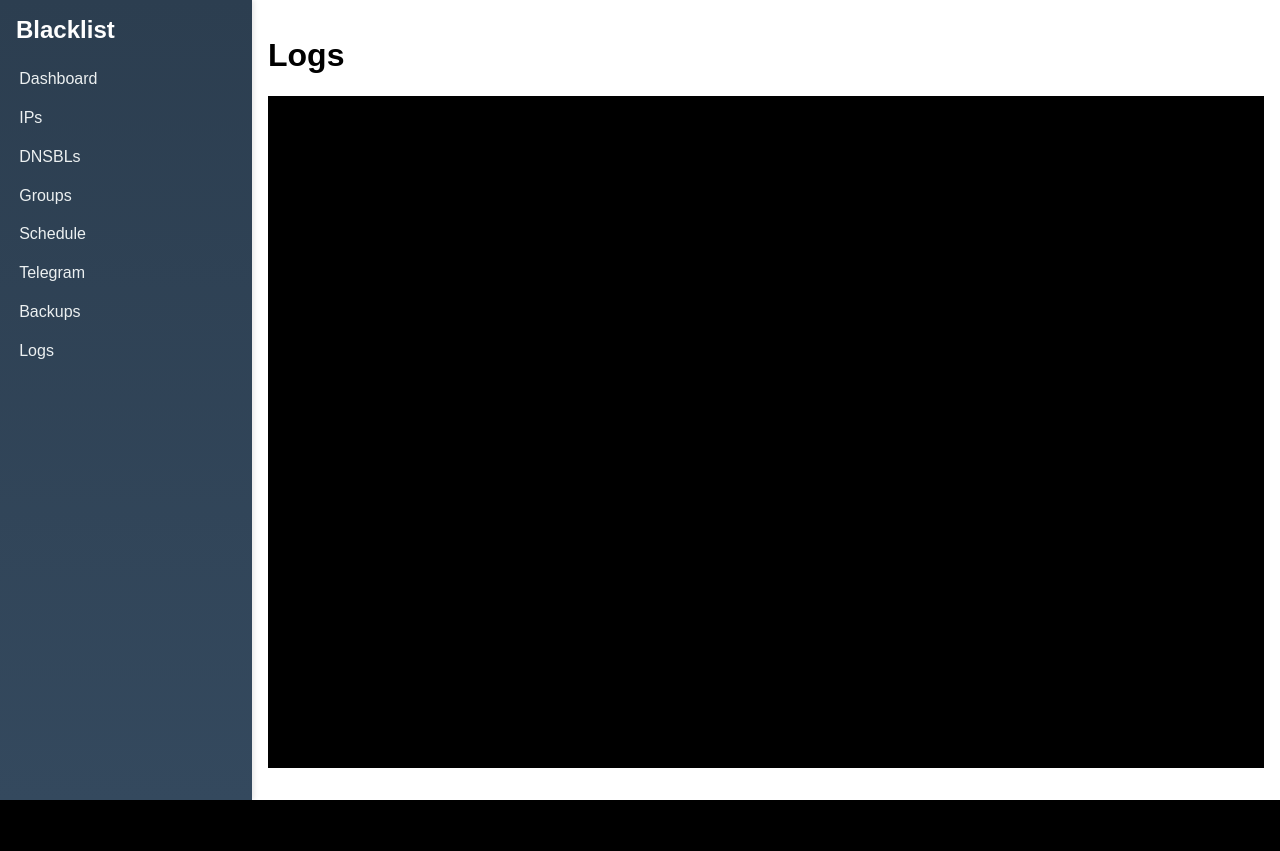
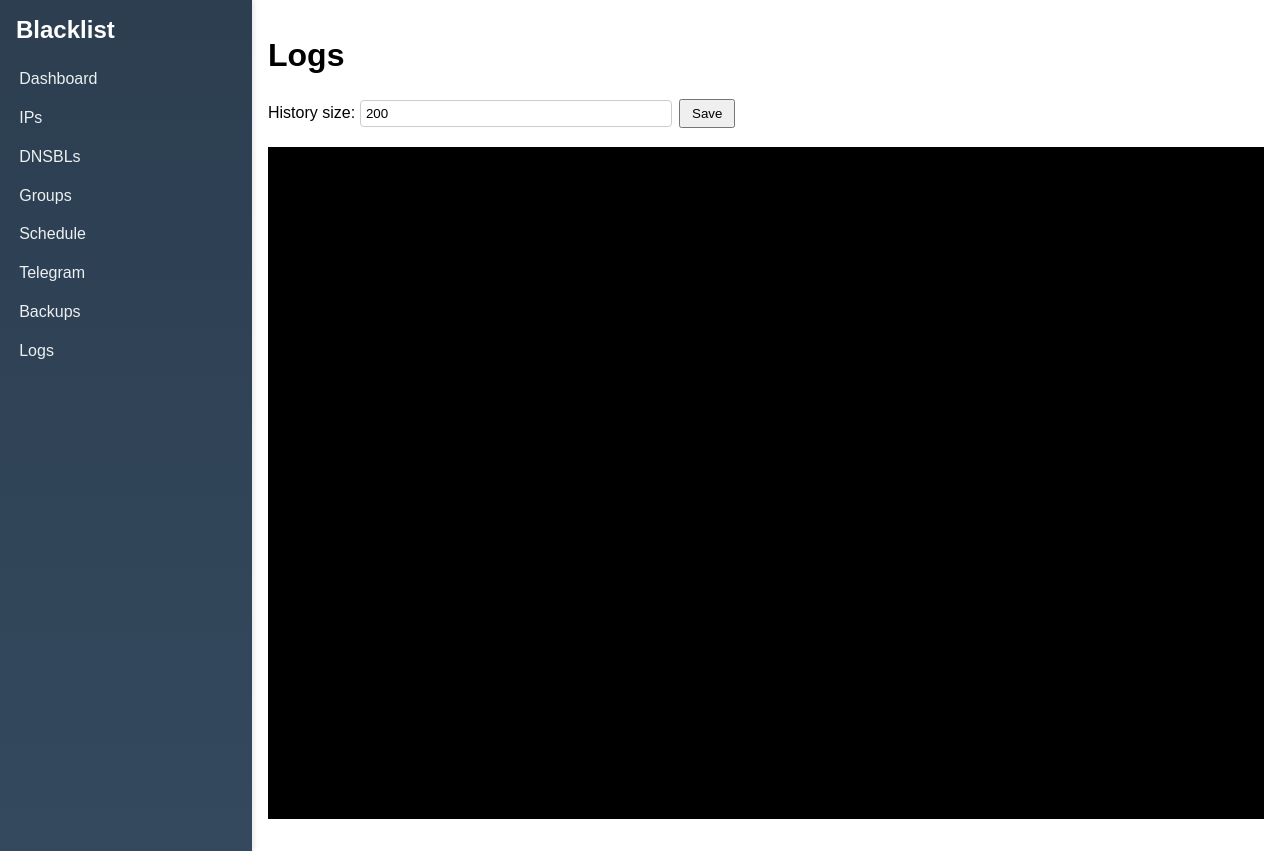
Before and after one commit to Lavine12/Bash, a Flask app: page /logs in a window 1280 px wide. Before the commit the page ends 800 px from the top, so only its background shows below. Run offline with Flask 3, Linux system fonts and the light colour scheme; data comes from the database, SQL or seed files in the repository; data that the repository does not hold is empty.

Commit message:
Add log history size setting

```diff
--- a/blacklist_monitor/app.py
+++ b/blacklist_monitor/app.py
@@ -169,6 +169,8 @@ def init_db():
                   ('BACKUP_SCHEDULE_HOUR', '0'))
         c.execute('INSERT OR IGNORE INTO settings (key, value) VALUES (?, ?)',
                   ('BACKUP_SCHEDULE_MINUTE', '0'))
+        c.execute('INSERT OR IGNORE INTO settings (key, value) VALUES (?, ?)',
+                  ('LOG_HISTORY_SIZE', '200'))
         if TELEGRAM_TOKEN:
             c.execute('INSERT OR IGNORE INTO settings (key, value) VALUES (?, ?)',
                       ('TELEGRAM_TOKEN', TELEGRAM_TOKEN))
@@ -1076,9 +1078,16 @@ def schedule_check_jobs():
             sched.add_job(scheduled_check, "cron", day=day or "1", hour=hour, minute=minute, id=job_id, kwargs=kwargs)
 
 
-@app.route('/logs')
+@app.route('/logs', methods=['GET', 'POST'])
 def view_logs():
-    return render_template('logs.html')
+    global log_history
+    if request.method == 'POST':
+        size = request.form.get('history_size', '').strip()
+        if size.isdigit() and int(size) > 0:
+            set_setting('LOG_HISTORY_SIZE', size)
+            log_history = deque(list(log_history), maxlen=int(size))
+    hist_size = get_setting('LOG_HISTORY_SIZE', '200')
+    return render_template('logs.html', history_size=hist_size)
 
 
 @app.route('/log_feed')
@@ -1086,6 +1095,7 @@ def log_feed():
     return '\n'.join(log_history)
 if __name__ == '__main__':
     init_db()
+    log_history = deque(maxlen=int(get_setting('LOG_HISTORY_SIZE', '200')))
     schedule_check_jobs()
     schedule_backup_jobs()
     sched.start()
--- a/blacklist_monitor/static/style.css
+++ b/blacklist_monitor/static/style.css
@@ -160,3 +160,6 @@ button, input[type="submit"] {
     overflow-y: scroll;
     font-family: monospace;
 }
+.log-settings {
+    margin-bottom: 1em;
+}
--- a/blacklist_monitor/templates/logs.html
+++ b/blacklist_monitor/templates/logs.html
@@ -1,5 +1,10 @@
 {% extends 'base.html' %}
 {% block content %}
 <h1>Logs</h1>
+<form method="post" class="log-settings">
+    <label>History size:</label>
+    <input type="number" name="history_size" value="{{ history_size }}" min="1" class="telegram-input">
+    <input type="submit" value="Save">
+</form>
 <pre id="log-output" class="log-output"></pre>
 {% endblock %}
```
Also changed, not shown: blacklist_monitor/README.md.
